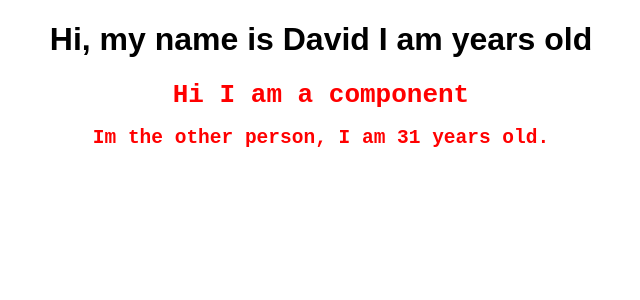
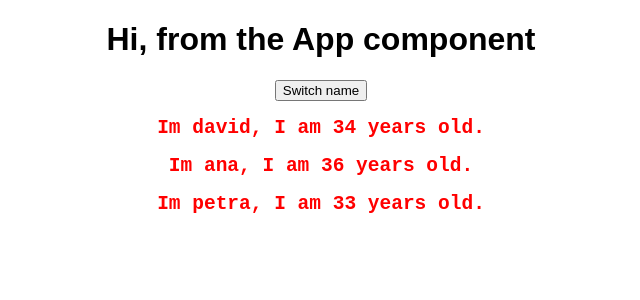
Before and after one commit to pldvd/complete-react-guide, a React (Create React App) app: page / in a window 1280 px wide. Shown: the top 300 px of the page, without its empty margins (319-959 px from the left). Built offline with nearby package versions, Linux system fonts and the light colour scheme.

Commit message:
use setState to manipulate class component's state

```diff
--- a/src/App.js
+++ b/src/App.js
@@ -1,16 +1,35 @@
 import React, { Component } from 'react';
-import logo from './logo.svg';
 import './App.css';
 
 import Person from './Person/Person';
 
 class App extends Component {
+  state = {
+    persons: [
+      { name: "david", age: 34 },
+      { name: "ana", age: 36 },
+      { name: "petra", age: 33 }
+    ]
+  }
+
+  changeNameHandler = () => {
+    this.setState({
+      persons: [
+        { name: "Pal David", age: 34 },
+        { name: "Ana Rodriguez", age: 36 },
+        { name: "Pal Petra", age: 33 }
+      ]
+    })
+  };
 
   render() {
     return (
       <div className='App'>
-        <h1>Hi, my name is David I am {this.age} years old</h1>
-        <Person/>
+        <h1>Hi, from the App component</h1>
+        <button onClick={this.changeNameHandler}>Switch name</button>
+        <Person name={this.state.persons[0].name} age={this.state.persons[0].age} />
+        <Person name={this.state.persons[1].name} age={this.state.persons[1].age} />
+        <Person name={this.state.persons[2].name} age={this.state.persons[2].age} />
       </div>
     );
     // return React.createElement('div', {className: 'App'}, React.createElement('h1', null, 'does it work now?'));
--- a/src/OtherPerson/OtherPerson.js
+++ b/src/OtherPerson/OtherPerson.js
@@ -1,8 +1,12 @@
 import React from 'react';
 
-const OtherPerson = () => {
-  let age = Math.floor(Math.random() * 35);
-  return <h2 className="mono">Im the other person, I am {age} years old.</h2>
+const OtherPerson = (props) => {
+  return (
+    <div>
+      <h2 className="mono">Im {props.name}, I am {props.age} years old.</h2>
+      <p>{props.children}</p>
+    </div>
+  )
 }
 
 export default OtherPerson;
--- a/src/Person/Person.js
+++ b/src/Person/Person.js
@@ -1,13 +1,11 @@
 import React from 'react';
 import './person.css';
-import OtherPerson from '../OtherPerson/OtherPerson';
 
 
-const person = () => {
+const person = (props) => {
   return (
     <div>
-      <h1 className="mono">Hi I am a component</h1>
-      <OtherPerson />
+      <h2 className="mono">Im {props.name}, I am {props.age} years old.</h2>
     </div>
   )
 
```
